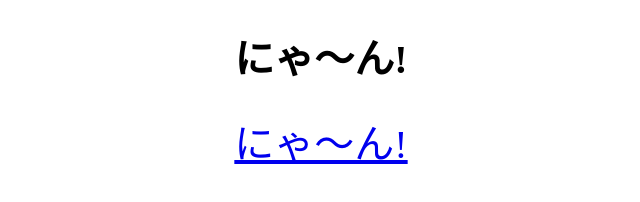
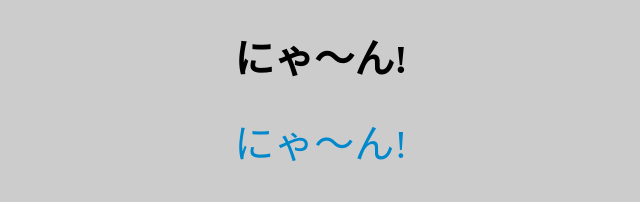
Before and after one commit to ArcCosine/nyaan, a plain HTML site: page index.html in a window 1280 px wide. Shown: the whole page, without its empty margins (319-959 px from the left). Drawn offline with Linux system fonts and the light colour scheme.

Commit message:
[Update] Change design.

```diff
--- a/index.html
+++ b/index.html
@@ -7,12 +7,15 @@
     <style>
 body {
   text-align: center;
+  background: #cccccc;
 }
 h1 {
   font-size: 5vh;
 }
 a {
   font-size: 5vh;
+  text-decoration: none;
+  color: #0088cc;
 }
     </style>
     <script>
```
